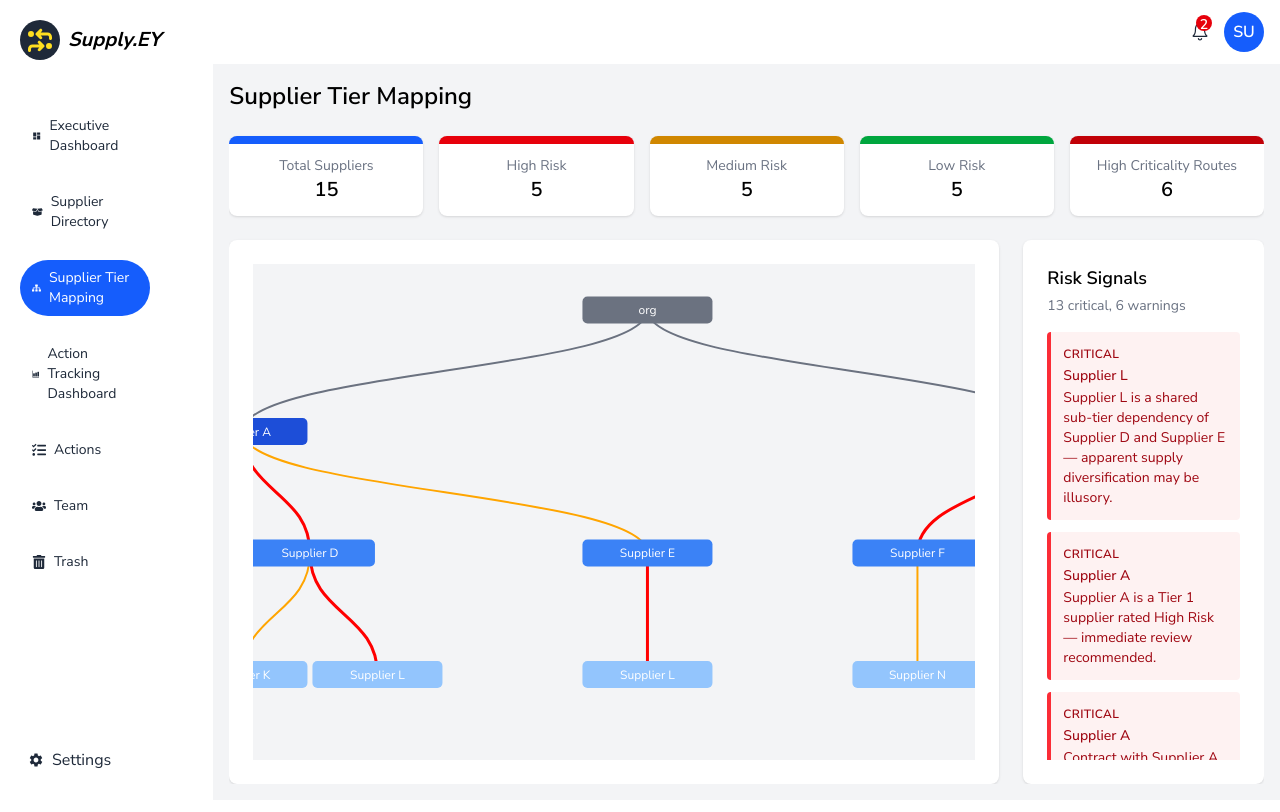
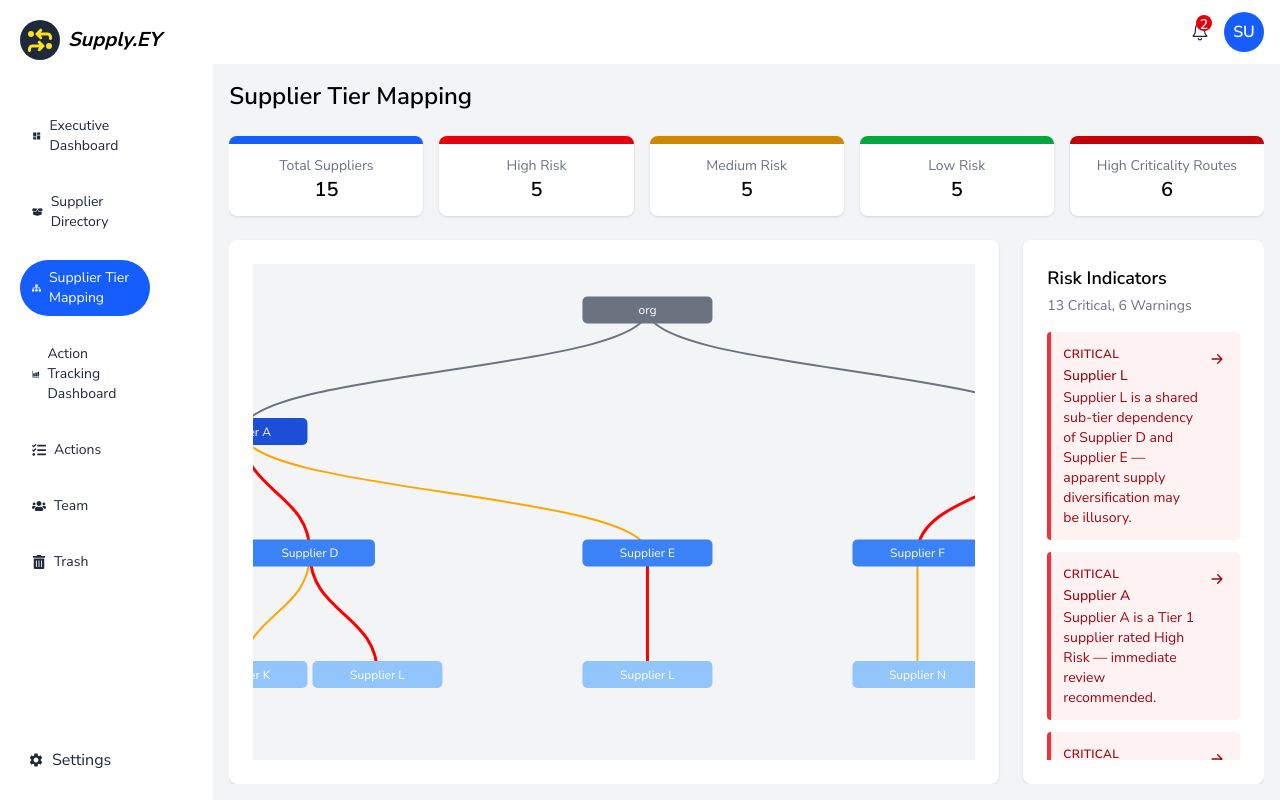
Before and after one commit to zunairah-khan/supplier-intelligence-tool, a React (Vite) app in the folder client/: page /supplier-tier-map in a window 1280 px wide. Built offline with nearby package versions, Linux system fonts and the light colour scheme; sample sign-in values are in the browser's storage.

Commit message:
added riskindicator card as a separate component to not repeat styling across each page that they wil beused, added button on risk indicators to navigate to specified supplier

```diff
--- /dev/null
+++ b/client/src/components/RiskIndicatorCard.jsx
@@ -0,0 +1,48 @@
+import { useNavigate } from "react-router-dom";
+import { HiArrowRight } from "react-icons/hi";
+
+const SEVERITY_STYLES = {
+  critical: "bg-red-50 border-l-4 border-red-500 text-red-800",
+  warning: "bg-orange-50 border-l-4 border-orange-400 text-orange-800",
+  info: "bg-blue-50 border-l-4 border-blue-400 text-blue-800",
+};
+
+const SEVERITY_LABEL = {
+  critical: "Critical",
+  warning: "Warning",
+  info: "Info",
+};
+
+// showNavigate — controls whether the arrow button to the supplier
+// details page is rendered. Set to true on tier map and executive
+// dashboard, false on the supplier details page where the user
+// is already viewing that supplier.
+const riskIndicatorCard = ({ indicator, showNavigate = false }) => {
+  const navigate = useNavigate();
+
+  return (
+    <div className={`p-3 rounded text-sm ${SEVERITY_STYLES[indicator.severity]}`}>
+      <div className="flex items-start justify-between gap-2">
+        <div className="flex-1">
+          <span className="font-semibold uppercase text-xs tracking-wide">
+            {SEVERITY_LABEL[indicator.severity]}
+          </span>
+          <p className="font-medium mt-0.5">{indicator.supplierName}</p>
+          <p className="mt-0.5 font-normal">{indicator.message}</p>
+        </div>
+
+        {showNavigate && (
+          <button
+            onClick={() => navigate(`/suppliers/${indicator.supplierId}`)}
+            className="shrink-0 mt-1 p-1 rounded hover:bg-black/10 transition-colors"
+            title={`View ${indicator.supplierName} details`}
+          >
+            <HiArrowRight size={14} />
+          </button>
+        )}
+      </div>
+    </div>
+  );
+};
+
+export default riskIndicatorCard;
--- a/client/src/pages/SupplierTierMap.jsx
+++ b/client/src/pages/SupplierTierMap.jsx
@@ -6,18 +6,8 @@ import { generatePortfolioIndicators } from "../utils/riskIndicators/generatePor
 import { calculateSupplierStats } from "../utils/calculateSupplierStats";
 import DataCard from "../components/DataCard.jsx";
 import { useMemo } from "react";
+import RiskIndicatorCard from "../components/RiskIndicatorCard.jsx";
 
-const SEVERITY_STYLES = {
-  critical: "bg-red-50 border-l-4 border-red-500 text-red-800",
-  warning: "bg-orange-50 border-l-4 border-orange-400 text-orange-800",
-  info: "bg-blue-50 border-l-4 border-blue-400 text-blue-800",
-};
-
-const SEVERITY_LABEL = {
-  critical: "Critical",
-  warning: "Warning",
-  info: "Info",
-};
 
 const SupplierTierMap = () => {
 
@@ -64,11 +54,11 @@ const SupplierTierMap = () => {
         {/* Risk Signals Panel — flex column with overflow-hidden on
             the container and overflow-y-auto on the list only */}
         <div className="bg-white p-6 rounded-lg shadow flex flex-col min-h-0">
-          <h2 className="text-lg font-semibold mb-1 shrink-0">Risk Signals</h2>
+          <h2 className="text-lg font-semibold mb-1 shrink-0">Risk Indicators</h2>
 
           <p className="text-sm text-gray-500 mb-4 shrink-0">
-            {indicators.filter(i => i.severity === "critical").length} critical,{" "}
-            {indicators.filter(i => i.severity === "warning").length} warnings
+            {indicators.filter(i => i.severity === "critical").length} Critical,{" "}
+            {indicators.filter(i => i.severity === "warning").length} Warnings
           </p>
 
           {/* flex-1 and min-h-0 allow this div to fill remaining panel
@@ -78,16 +68,11 @@ const SupplierTierMap = () => {
               <p className="text-gray-500 text-sm">No risk indicators detected.</p>
             ) : (
               indicators.map((indicator, index) => (
-                <div
+                 <RiskIndicatorCard
                   key={`${indicator.supplierId}-${index}`}
-                  className={`p-3 rounded text-sm ${SEVERITY_STYLES[indicator.severity]}`}
-                >
-                  <span className="font-semibold uppercase text-xs tracking-wide">
-                    {SEVERITY_LABEL[indicator.severity]}
-                  </span>
-                  <p className="font-medium mt-0.5">{indicator.supplierName}</p>
-                  <p className="mt-0.5 font-normal">{indicator.message}</p>
-                </div>
+                  indicator={indicator}
+                  showNavigate={true}
+              />
               ))
             )}
           </div>
```
